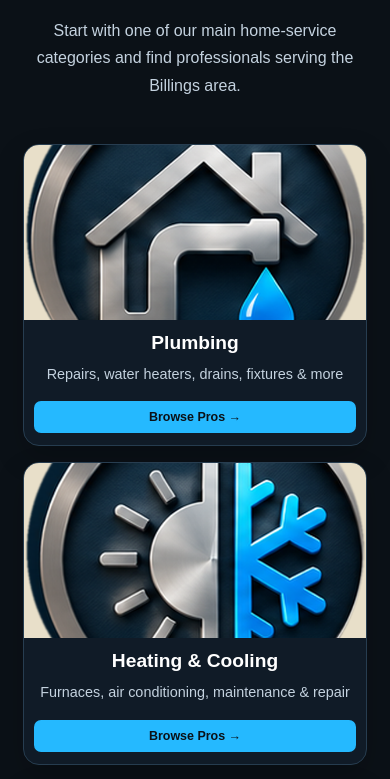
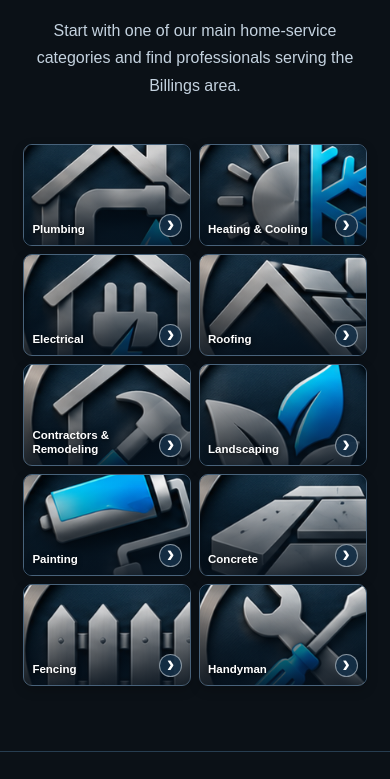
Before and after one commit to Cheddaronbass/billingshomepros, a Next.js app: page / in a window 390 px wide. Shown: the part 1204-1983 px from the top of the page. Built offline with nearby package versions, Linux system fonts and the light colour scheme.

Commit message:
Make homepage category cards compact two-column mobile tiles

```diff
--- a/app/globals.css
+++ b/app/globals.css
@@ -1761,3 +1761,108 @@ footer small {
   color: #4b5861;
   margin: 0 0 1rem;
 }
+
+
+/* HOMEPAGE CATEGORY TILES — option 4 (compact photo/image cards).
+   Scope to homepage service grid only; no changes to hero, header or category pages. */
+.servicesSection .serviceGrid {
+  grid-template-columns: repeat(5, minmax(0, 1fr));
+  gap: 10px;
+}
+.servicesSection .serviceCard {
+  position: relative;
+  display: block;
+  height: 122px;
+  min-height: 0;
+  isolation: isolate;
+  border: 1px solid #48627a;
+  border-radius: 10px;
+  box-shadow: 0 4px 12px rgba(0,0,0,.2);
+  background: #15283b;
+  overflow: hidden;
+}
+.servicesSection .serviceCard:hover {
+  transform: translateY(-2px);
+  border-color: #25b9ff;
+  box-shadow: 0 8px 20px rgba(0,0,0,.25);
+}
+.servicesSection .serviceArtwork {
+  position: absolute;
+  inset: 0;
+  width: 100%;
+  height: 100%;
+  background: #13283d;
+}
+.servicesSection .serviceArtwork img {
+  width: 100%;
+  height: 100%;
+  object-fit: cover;
+  transform: scale(1.42);
+}
+.servicesSection .serviceCard::after {
+  content: "";
+  position: absolute;
+  z-index: 0;
+  inset: 0;
+  background: linear-gradient(180deg, rgba(5,16,27,.04) 12%, rgba(5,16,27,.85) 100%);
+  pointer-events: none;
+}
+.servicesSection .serviceCardContent {
+  position: absolute;
+  z-index: 1;
+  inset: auto 0 0;
+  min-height: 50px;
+  display: flex;
+  flex-direction: row;
+  align-items: flex-end;
+  justify-content: space-between;
+  gap: 4px;
+  padding: 10px;
+  text-align: left;
+}
+.servicesSection .serviceCard h3 {
+  margin: 0;
+  color: #fff;
+  font-size: clamp(.8rem, 1.15vw, .94rem);
+  line-height: 1.25;
+  font-weight: 800;
+  text-shadow: 0 1px 5px rgba(0,0,0,.85);
+}
+.servicesSection .serviceCard p {
+  display: none;
+}
+.servicesSection .serviceBrowse,
+.servicesSection .serviceCard .serviceBrowse {
+  width: 26px;
+  min-width: 26px;
+  height: 26px;
+  overflow: hidden;
+  display: grid;
+  place-items: center;
+  flex: 0 0 26px;
+  padding: 0;
+  margin: 0;
+  border: 1px solid rgba(255,255,255,.48);
+  border-radius: 50%;
+  background: rgba(22,48,72,.9);
+  color: transparent;
+  font-size: 0;
+}
+.servicesSection .serviceBrowse::after {
+  content: "›";
+  color: white;
+  font-size: 23px;
+  line-height: 1;
+  margin-top: -2px;
+}
+@media (max-width: 1050px) {
+  .servicesSection .serviceGrid { grid-template-columns: repeat(3, minmax(0, 1fr)); }
+}
+@media (max-width: 760px) {
+  .servicesSection .serviceGrid { grid-template-columns: repeat(2, minmax(0, 1fr)); gap: 8px; }
+  .servicesSection .serviceCard { height: 102px; border-radius: 9px; }
+  .servicesSection .serviceCardContent { padding: 8px; min-height: 46px; }
+  .servicesSection .serviceCard h3 { font-size: clamp(.72rem, 2.8vw, .89rem); }
+  .servicesSection .serviceBrowse,
+  .servicesSection .serviceCard .serviceBrowse { width: 23px; min-width: 23px; height: 23px; flex-basis: 23px; }
+}
```
